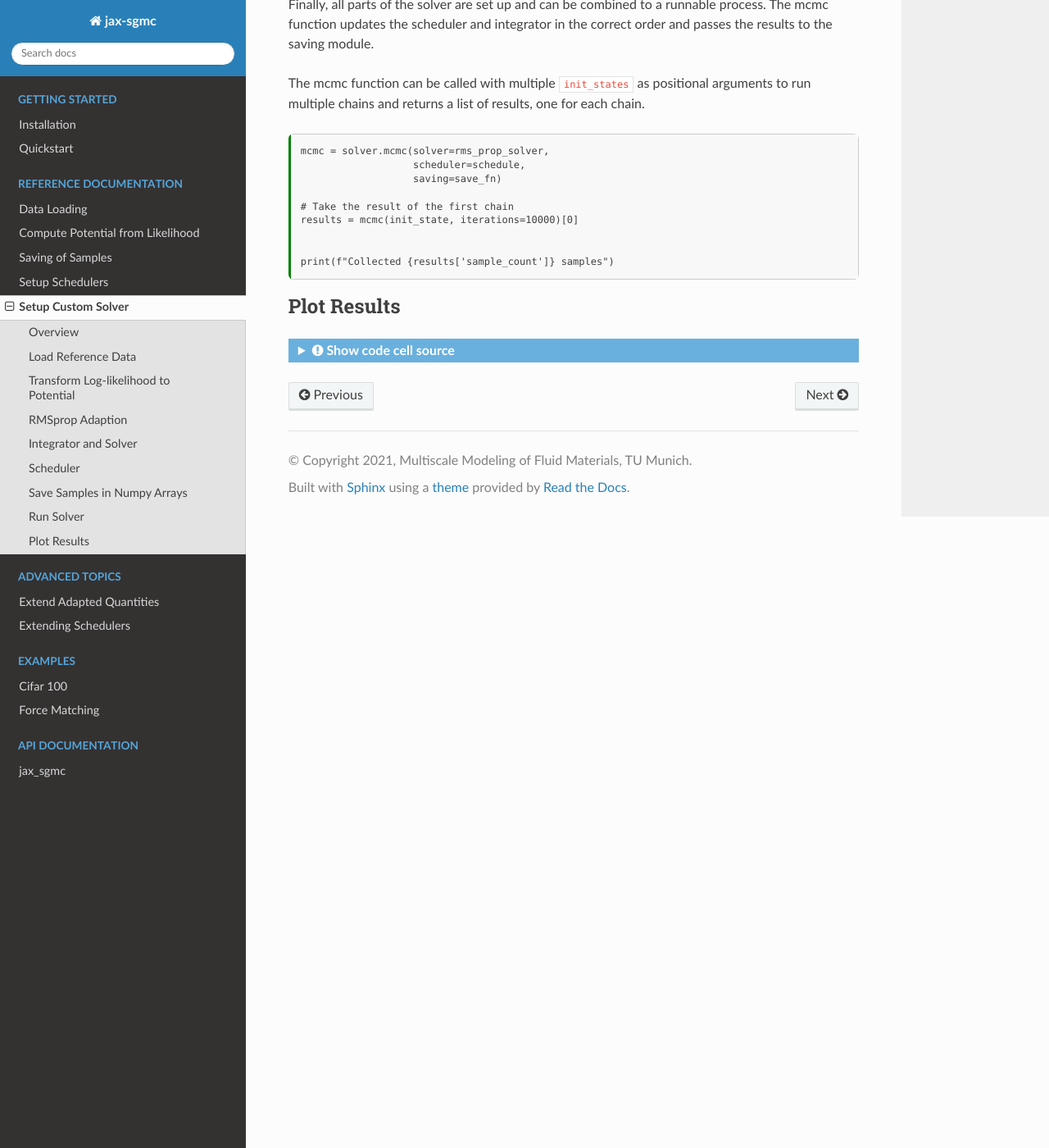
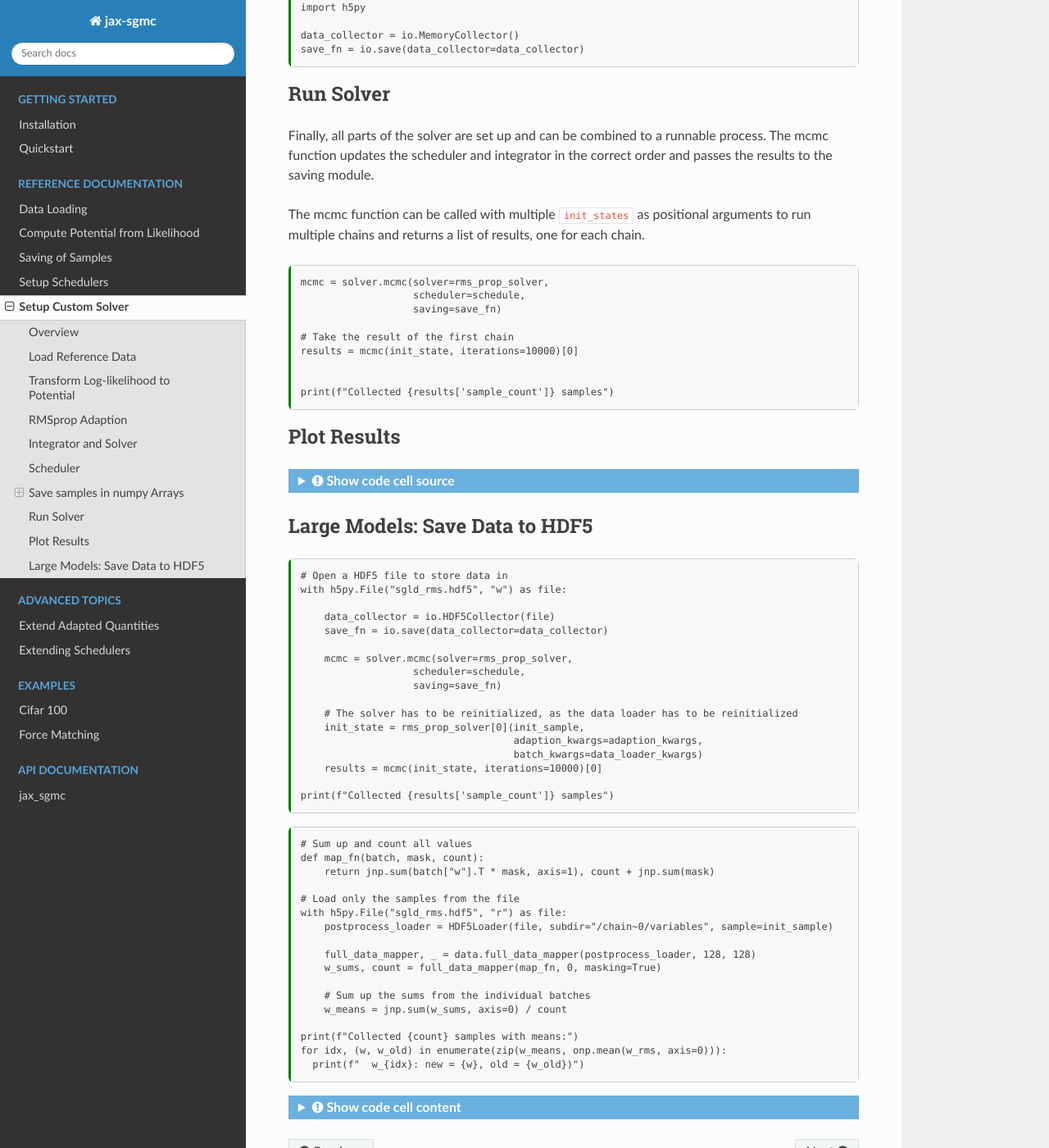
Before and after one commit to tummfm/jax-sgmc, a Sphinx documentation site: the page built from docs/usage/sgld_rms.md, in a window 1280 px wide and 1400 px high, scrolled down 4783 px. Shown: the whole window at 82% size. Built offline with Sphinx 7.4.7 and the Read the Docs theme 2.0.0, drawn with Linux system fonts in a browser that asks for light colours; some of the changed text lies outside the part shown.

Commit message:
Extended usage example with hdf5 loading/saving

````diff
--- a/docs/usage/sgld_rms.md
+++ b/docs/usage/sgld_rms.md
@@ -34,6 +34,7 @@ limitations under the License.
 ```{code-cell} ipython3
 :tags: [hide-cell]
 
+import h5py
 import matplotlib.pyplot as plt
 import numpy as onp
 import jax.numpy as jnp
@@ -42,6 +43,7 @@ from jax.scipy.stats import norm
 
 from jax_sgmc import data, potential, scheduler, adaption, integrator, solver, io
 from jax_sgmc.data.numpy_loader import NumpyDataLoader
+from jax_sgmc.data.hdf5_loader import HDF5Loader
 ```
 
 # Setup Custom Solver
@@ -257,7 +259,7 @@ schedule = scheduler.init_scheduler(step_size=step_size_schedule,
                                     thinning=thinning_schedule)
 ```
 
-## Save Samples in Numpy Arrays
+## Save samples in numpy Arrays
 
 By default, **JaxSGMC** save accepted samples in the device memory.
 However, for some models the required memory rapidly exceeds the available
@@ -272,6 +274,15 @@ In this example, the data is simply passed to (real) numpy arrays in the host
 memory.
 
 ```{code-cell} ipython3
+data_collector = io.MemoryCollector()
+save_fn = io.save(data_collector=data_collector)
+```
+
+### Save samples in hdf5
+
+```{code-cell} ipython3
+import h5py
+
 data_collector = io.MemoryCollector()
 save_fn = io.save(data_collector=data_collector)
 ```
@@ -334,3 +345,52 @@ plt.figure()
 plt.title("w_3 vs w_4 (rms)")
 plt.plot(w_rms[:, 2], w_rms[:, 3], 'o', alpha=0.5, markersize=0.5, zorder=-1)
 ```
+
+## Large Models: Save Data to HDF5
+
+```{code-cell} ipython3
+# Open a HDF5 file to store data in
+with h5py.File("sgld_rms.hdf5", "w") as file:
+
+    data_collector = io.HDF5Collector(file)
+    save_fn = io.save(data_collector=data_collector)
+
+    mcmc = solver.mcmc(solver=rms_prop_solver,
+                   scheduler=schedule,
+                   saving=save_fn)
+
+    # The solver has to be reinitialized, as the data loader has to be reinitialized
+    init_state = rms_prop_solver[0](init_sample,
+                                    adaption_kwargs=adaption_kwargs,
+                                    batch_kwargs=data_loader_kwargs)
+    results = mcmc(init_state, iterations=10000)[0]
+
+print(f"Collected {results['sample_count']} samples")
+```
+
+```{code-cell} ipython3
+# Sum up and count all values
+def map_fn(batch, mask, count):
+    return jnp.sum(batch["w"].T * mask, axis=1), count + jnp.sum(mask)
+
+# Load only the samples from the file
+with h5py.File("sgld_rms.hdf5", "r") as file:
+    postprocess_loader = HDF5Loader(file, subdir="/chain~0/variables", sample=init_sample)
+
+    full_data_mapper, _ = data.full_data_mapper(postprocess_loader, 128, 128)
+    w_sums, count = full_data_mapper(map_fn, 0, masking=True)
+
+    # Sum up the sums from the individual batches
+    w_means = jnp.sum(w_sums, axis=0) / count
+
+print(f"Collected {count} samples with means:")
+for idx, (w, w_old) in enumerate(zip(w_means, onp.mean(w_rms, axis=0))):
+  print(f"  w_{idx}: new = {w}, old = {w_old})")
+```
+
+```{code-cell} ipython3
+:tags: [hide-cell]
+
+import os
+os.remove("sgld_rms.hdf5")
+```
````
Also changed, not shown: 2 other files.
